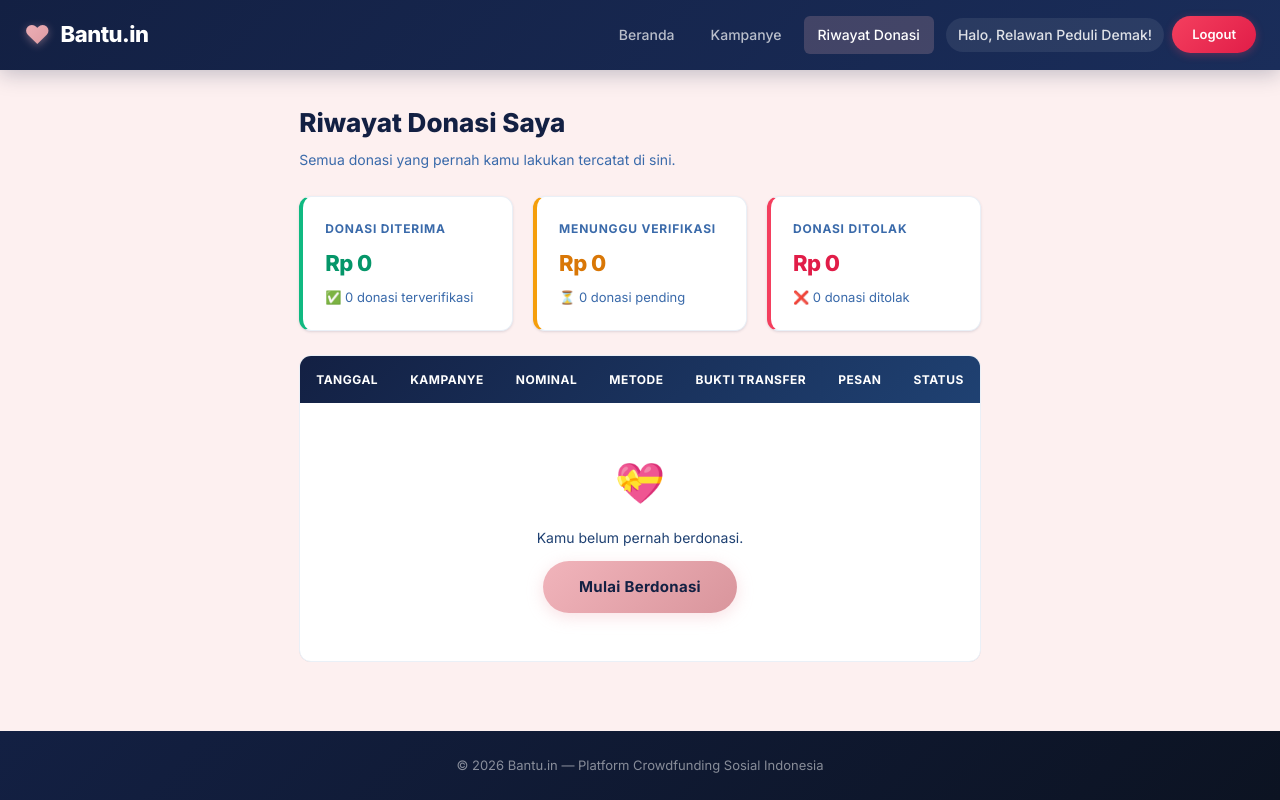
After one commit to eskaex/ProjectPrProgWeb, a PHP site: page /riwayatDonatur.php in a window 1280 px wide. The commit adds this page. Run offline with PHP 8.4, Linux system fonts and the light colour scheme; a user stored in the database is signed in; data comes from the database, SQL or seed files in the repository.

Commit message:
riwayat donatur di akun donatur

```diff
--- /dev/null
+++ b/Crowdfunding Bantu.in/css/riwayat.css
@@ -0,0 +1,57 @@
+.riwayat-container {
+    max-width: 1280px;
+    margin: 0 auto;
+    padding: 32px 24px;
+}
+
+.riwayat-judul {
+    font-size: 26px;
+    font-weight: 800;
+    color: var(--primary-900);
+    margin-bottom: 6px;
+}
+
+.riwayat-sub {
+    color: var(--primary-500);
+    font-size: 14px;
+    margin-bottom: 24px;
+}
+
+.riwayat-link-kampanye {
+    color: var(--dark-blue);
+    font-weight: 600;
+    text-decoration: none;
+    font-size: 13px;
+    display: inline-flex;
+    align-items: center;
+    gap: 6px;
+    transition: var(--transition);
+}
+
+.riwayat-link-kampanye:hover {
+    color: var(--primary-500);
+    text-decoration: underline;
+}
+
+.riwayat-pesan {
+    font-size: 13px;
+    color: var(--primary-700);
+    font-style: italic;
+}
+
+.riwayat-kosong {
+    text-align: center;
+    padding: 48px 24px !important;
+    color: var(--primary-500);
+    font-size: 15px;
+}
+
+.text-hijau { color: var(--emerald-600); }
+.text-kuning { color: var(--amber-600); }
+.text-merah { color: var(--rose-600); }
+
+@media (max-width: 768px) {
+    .riwayat-container {
+        padding: 20px 16px;
+    }
+}
--- a/Crowdfunding Bantu.in/index.php
+++ b/Crowdfunding Bantu.in/index.php
@@ -100,6 +100,8 @@ $info_web = $result_info->fetch_assoc();
                 <a href="#daftar-kampanye" class="home-nav-link">Kampanye</a>
                 <?php if(isset($_SESSION['role']) && $_SESSION['role'] === 'penyelenggara'): ?>
                 <a href="dashboard.php" class="home-nav-link">Dashboard Saya</a>
+                <?php elseif(isset($_SESSION['role']) && $_SESSION['role'] === 'donatur'): ?>
+                <a href="riwayatDonatur.php" class="home-nav-link">Riwayat Donasi</a>
                 <?php endif; ?>
                 <a href="#" class="home-nav-link">Tentang Kami</a>
 
--- /dev/null
+++ b/Crowdfunding Bantu.in/riwayatDonatur.php
@@ -0,0 +1,171 @@
+<?php
+session_start();
+require 'koneksi.php';
+
+if (!isset($_SESSION['user_id'])) {
+    header("Location: login.php");
+    exit;
+}
+if ($_SESSION['role'] !== 'donatur') {
+    header("Location: index.php");
+    exit;
+}
+
+$user_id = $_SESSION['user_id'];
+
+$sql_ringkasan = "SELECT
+    COALESCE(SUM(CASE WHEN status = 'VERIFIED' THEN nominal ELSE 0 END), 0) AS total_verified,
+    COUNT(CASE WHEN status = 'VERIFIED' THEN 1 END) AS jml_verified,
+    COALESCE(SUM(CASE WHEN status = 'PENDING' THEN nominal ELSE 0 END), 0) AS total_pending,
+    COUNT(CASE WHEN status = 'PENDING' THEN 1 END) AS jml_pending,
+    COALESCE(SUM(CASE WHEN status = 'REJECTED' THEN nominal ELSE 0 END), 0) AS total_rejected,
+    COUNT(CASE WHEN status = 'REJECTED' THEN 1 END) AS jml_rejected
+    FROM donasi WHERE donatur_id = ?";
+$stmt_r = $conn->prepare($sql_ringkasan);
+$stmt_r->bind_param("i", $user_id);
+$stmt_r->execute();
+$ringkasan = $stmt_r->get_result()->fetch_assoc();
+
+$sql_riwayat = "
+    SELECT d.id, d.nominal, d.pesan, d.bukti_transfer, d.status,
+           d.metode_pembayaran, d.is_anonim, d.created_at,
+           k.judul AS judul_kampanye, k.id AS kampanye_id,
+           k.gambar AS gambar_kampanye, k.lokasi
+    FROM donasi d
+    JOIN kampanye k ON d.kampanye_id = k.id
+    WHERE d.donatur_id = ?
+    ORDER BY d.created_at DESC
+";
+$stmt_rw = $conn->prepare($sql_riwayat);
+$stmt_rw->bind_param("i", $user_id);
+$stmt_rw->execute();
+$riwayat = $stmt_rw->get_result();
+?>
+
+<!DOCTYPE html>
+<html lang="id">
+<head>
+    <meta charset="UTF-8">
+    <meta name="viewport" content="width=device-width, initial-scale=1.0">
+    <title>Riwayat Donasi - Bantu.in</title>
+    <link rel="stylesheet" href="style.css">
+</head>
+<body class="halaman-home">
+
+    <header class="home-header">
+        <div class="home-container home-header-inner">
+            <a href="index.php" class="home-logo" style="text-decoration:none;">
+                <span class="home-logo-icon">♥︎</span>
+                <span class="home-logo-text">Bantu.in</span>
+            </a>
+            <nav class="home-navbar">
+                <a href="index.php" class="home-nav-link">Beranda</a>
+                <a href="index.php#daftar-kampanye" class="home-nav-link">Kampanye</a>
+                <a href="riwayatDonatur.php" class="home-nav-link aktif">Riwayat Donasi</a>
+                <span class="home-sapaan">Halo, <?= htmlspecialchars($_SESSION['nama']) ?>!</span>
+                <a href="logout.php" class="home-btn-login home-btn-logout">Logout</a>
+            </nav>
+        </div>
+    </header>
+
+    <main class="riwayat-container">
+        <h2 class="riwayat-judul">Riwayat Donasi Saya</h2>
+        <p class="riwayat-sub">Semua donasi yang pernah kamu lakukan tercatat di sini.</p>
+
+        <div class="info-panel">
+            <div class="info-box border-hijau">
+                <h4>Donasi Diterima</h4>
+                <div class="nilai text-hijau">Rp <?= number_format($ringkasan['total_verified'], 0, ',', '.') ?></div>
+                <div class="info-detail">✅ <?= $ringkasan['jml_verified'] ?> donasi terverifikasi</div>
+            </div>
+            <div class="info-box border-kuning">
+                <h4>Menunggu Verifikasi</h4>
+                <div class="nilai text-kuning">Rp <?= number_format($ringkasan['total_pending'], 0, ',', '.') ?></div>
+                <div class="info-detail">⏳ <?= $ringkasan['jml_pending'] ?> donasi pending</div>
+            </div>
+            <div class="info-box border-merah">
+                <h4>Donasi Ditolak</h4>
+                <div class="nilai text-merah">Rp <?= number_format($ringkasan['total_rejected'], 0, ',', '.') ?></div>
+                <div class="info-detail">❌ <?= $ringkasan['jml_rejected'] ?> donasi ditolak</div>
+            </div>
+        </div>
+
+        <div class="table-responsive">
+            <table class="tabel-verifikasi">
+                <thead>
+                    <tr>
+                        <th>Tanggal</th>
+                        <th>Kampanye</th>
+                        <th>Nominal</th>
+                        <th>Metode</th>
+                        <th>Bukti Transfer</th>
+                        <th>Pesan</th>
+                        <th>Status</th>
+                    </tr>
+                </thead>
+                <tbody>
+                    <?php if ($riwayat->num_rows > 0): ?>
+                        <?php while ($row = $riwayat->fetch_assoc()): ?>
+                            <tr>
+                                <td><?= date('d/m/Y H:i', strtotime($row['created_at'])) ?></td>
+                                <td>
+                                    <a href="detail.php?id=<?= $row['kampanye_id'] ?>" class="riwayat-link-kampanye">
+                                        <img src="<?= htmlspecialchars($row['gambar_kampanye']) ?>"
+                                             alt="poster" class="bukti-img" style="margin-right:8px; vertical-align:middle;">
+                                        <?= htmlspecialchars($row['judul_kampanye']) ?>
+                                    </a>
+                                    <br><small style="color: var(--primary-400);">📍 <?= htmlspecialchars($row['lokasi']) ?></small>
+                                </td>
+                                <td><strong>Rp <?= number_format($row['nominal'], 0, ',', '.') ?></strong></td>
+                                <td><?= htmlspecialchars($row['metode_pembayaran']) ?></td>
+                                <td>
+                                    <a href="<?= htmlspecialchars($row['bukti_transfer']) ?>" target="_blank" title="Klik untuk perbesar">
+                                        <img src="<?= htmlspecialchars($row['bukti_transfer']) ?>"
+                                             alt="Bukti Transfer" class="bukti-img">
+                                    </a>
+                                </td>
+                                <td>
+                                    <?php if (!empty($row['pesan'])): ?>
+                                        <span class="riwayat-pesan"><?= htmlspecialchars($row['pesan']) ?></span>
+                                    <?php else: ?>
+                                        <span style="color: var(--primary-400);">-</span>
+                                    <?php endif; ?>
+                                    <?php if ($row['is_anonim']): ?>
+                                        <br><small style="color: var(--primary-400);">(anonim)</small>
+                                    <?php endif; ?>
+                                </td>
+                                <td>
+                                    <?php if ($row['status'] === 'VERIFIED'): ?>
+                                        <span class="badge bg-verified">Diterima</span>
+                                    <?php elseif ($row['status'] === 'REJECTED'): ?>
+                                        <span class="badge bg-rejected">Ditolak</span>
+                                    <?php else: ?>
+                                        <span class="badge bg-pending">Pending</span>
+                                    <?php endif; ?>
+                                </td>
+                            </tr>
+                        <?php endwhile; ?>
+                    <?php else: ?>
+                        <tr>
+                            <td colspan="7" class="riwayat-kosong">
+                                <div>
+                                    <p style="font-size: 40px; margin-bottom: 12px;">💝</p>
+                                    <p>Kamu belum pernah berdonasi.</p>
+                                    <a href="index.php#daftar-kampanye" class="home-btn-utama" style="display:inline-block; margin-top: 12px;">
+                                        Mulai Berdonasi
+                                    </a>
+                                </div>
+                            </td>
+                        </tr>
+                    <?php endif; ?>
+                </tbody>
+            </table>
+        </div>
+    </main>
+
+    <footer class="footer">
+        <p>&copy; 2026 Bantu.in &mdash; Platform Crowdfunding Sosial Indonesia</p>
+    </footer>
+
+</body>
+</html>
--- a/Crowdfunding Bantu.in/style.css
+++ b/Crowdfunding Bantu.in/style.css
@@ -8,3 +8,4 @@
 @import url('css/dashboard.css');
 @import url('css/form.css');
 @import url('css/verifikasi.css');
+@import url('css/riwayat.css');
```
